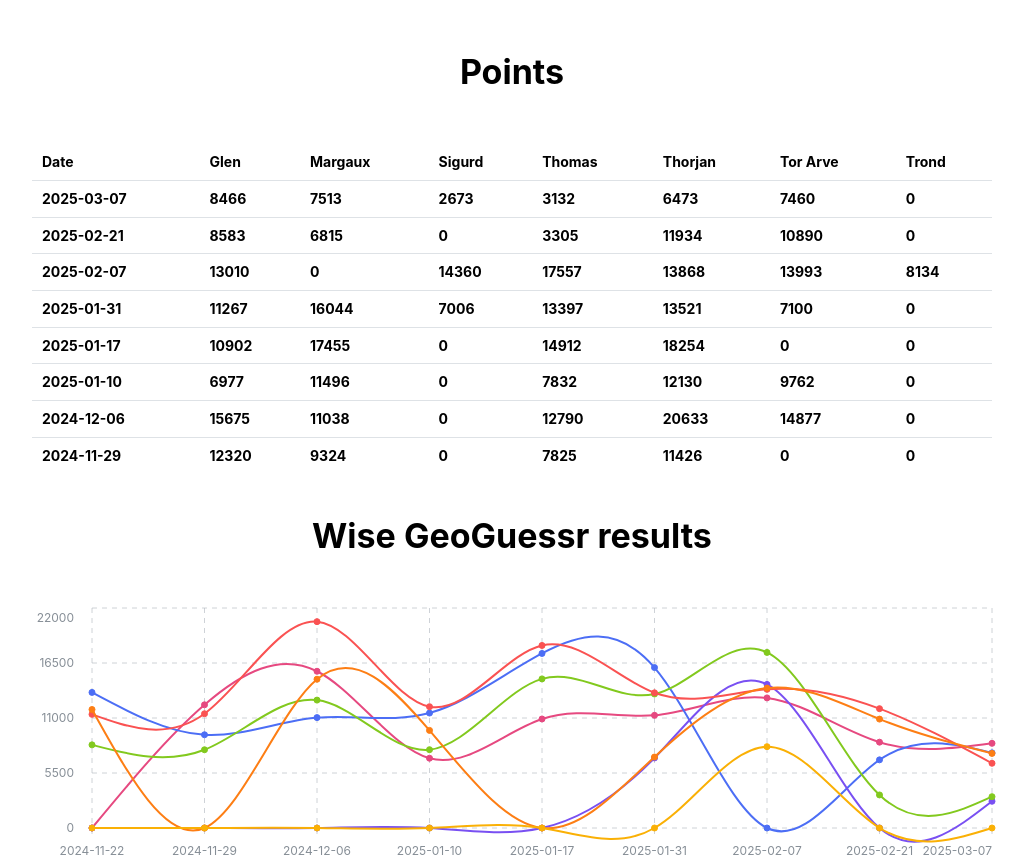
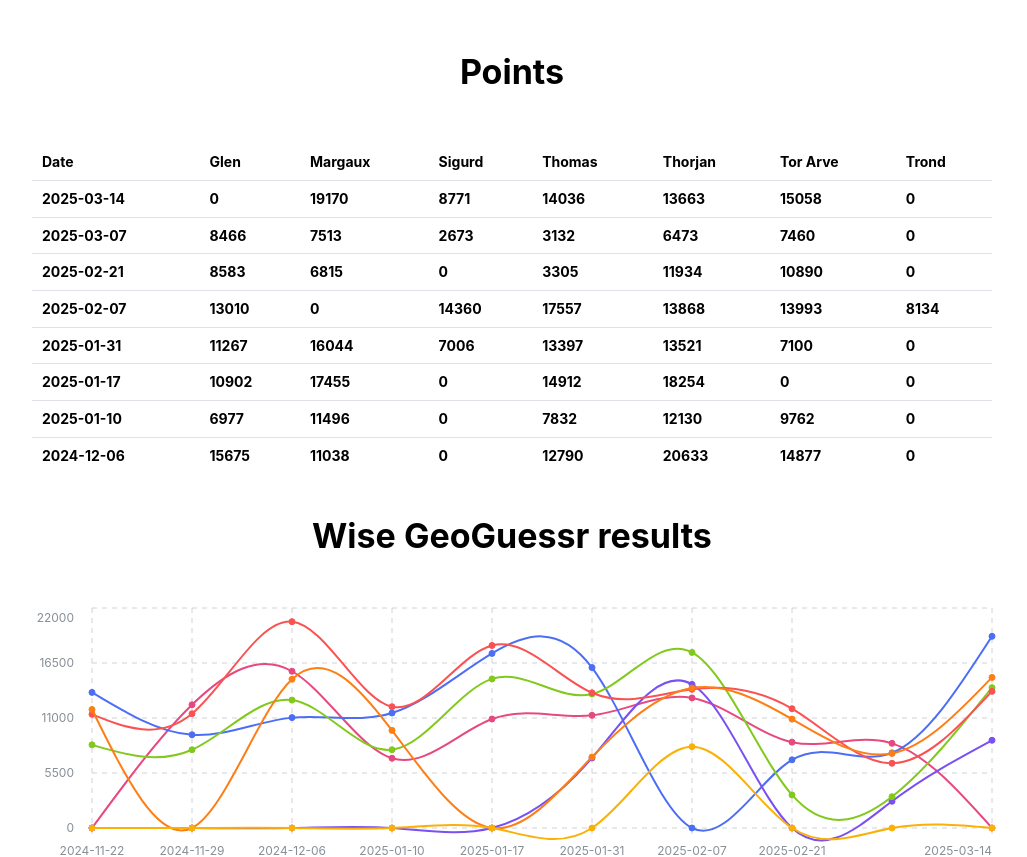
Before and after one commit to glensorbo/wise-geoguessr, a React (Vite) app: page / in a window 1280 px wide. Shown: the top 857 px of the page, without its empty margins (128-1155 px from the left). Built offline with nearby package versions, Linux system fonts and the light colour scheme.

Commit message:
2024-03-14

```diff
--- a/src/data.ts
+++ b/src/data.ts
@@ -1,6 +1,17 @@
 export type Player = 'Glen' | 'Thomas' | 'Margaux' | 'Sigurd' | 'Thorjan' | 'Tor Arve' | 'Trond';
 
 export const data: Record<'date' | Player | 'Winner', string | number>[] = [
+  {
+    date: '2025-03-14',
+    Glen: 0,
+    Thomas: 14036,
+    Margaux: 19170,
+    Thorjan: 13663,
+    'Tor Arve': 15058,
+    Sigurd: 8771,
+    Trond: 0,
+    Winner: 'Margaux',
+  },
   {
     date: '2025-03-07',
     Glen: 8466,
```
